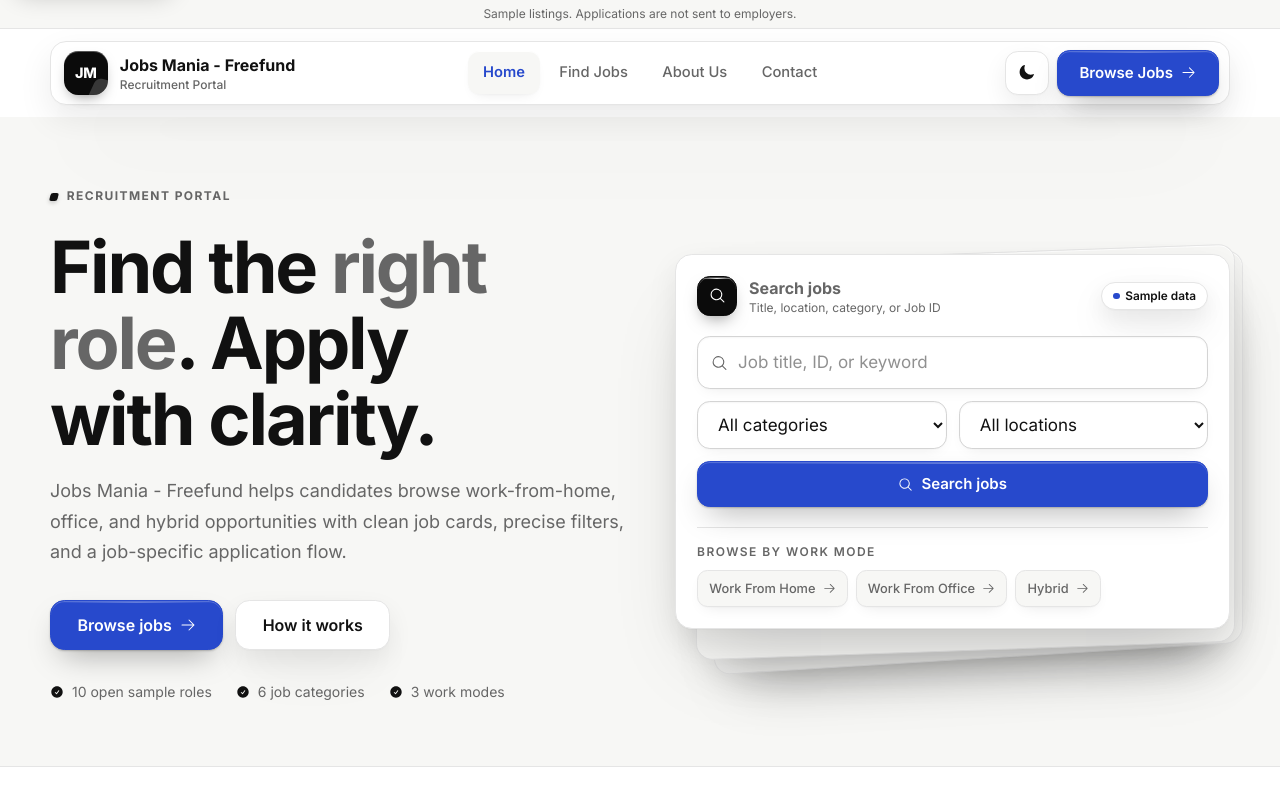
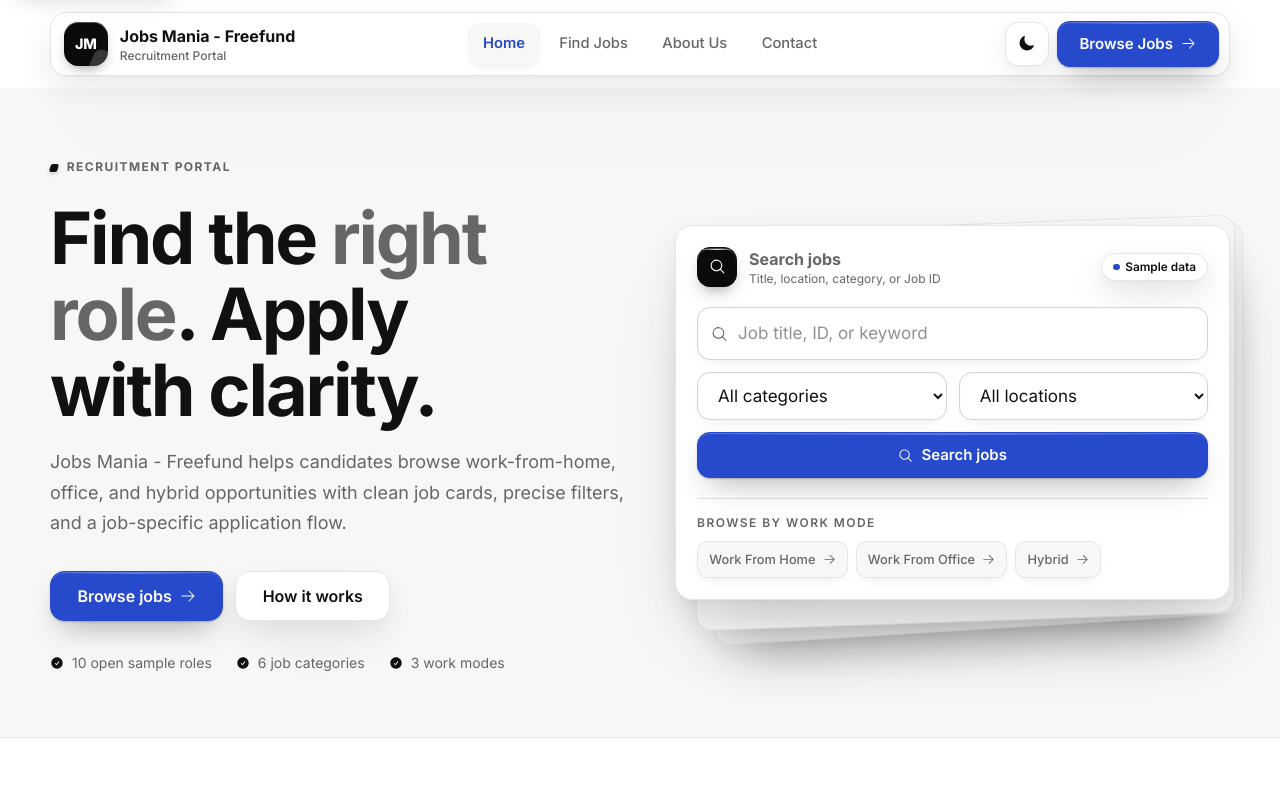
Before and after one commit to codexxxx07/FreeFund, a React (Vite) app in the folder frontend/: page / in a window 1280 px wide. Shown: the top 800 px of the page. Built offline with nearby package versions, Linux system fonts and the light colour scheme.

Commit message:
Fixed Header

```diff
--- a/frontend/src/components/layout/Layout.jsx
+++ b/frontend/src/components/layout/Layout.jsx
@@ -1,7 +1,6 @@
 import { Outlet, useLocation } from "react-router-dom";
 import Header from "./Header";
 import Footer from "./Footer";
-import { IS_DEMO } from "../../data/constants";
 
 export default function Layout() {
   const { pathname } = useLocation();
@@ -12,13 +11,6 @@ export default function Layout() {
       <a className="skip-link" href="#main">
         Skip to content
       </a>
-      {IS_DEMO ? (
-        <div className="border-b border-line bg-secondary">
-          <div className="page-shell py-1.5 text-center text-xs text-muted">
-            Sample listings. Applications are not sent to employers.
-          </div>
-        </div>
-      ) : null}
       <Header />
       <main id="main" className="flex-1">
         <Outlet />
```
